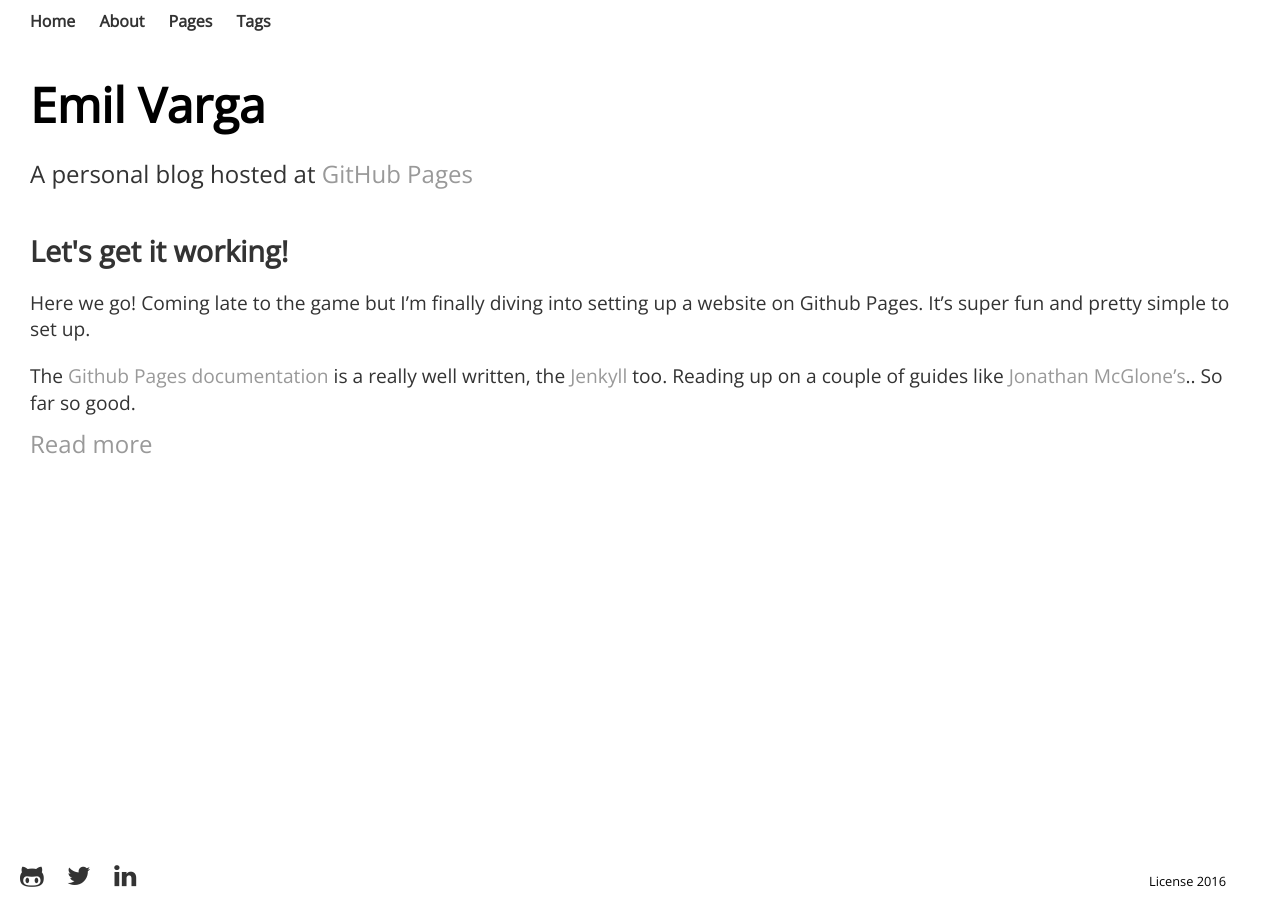
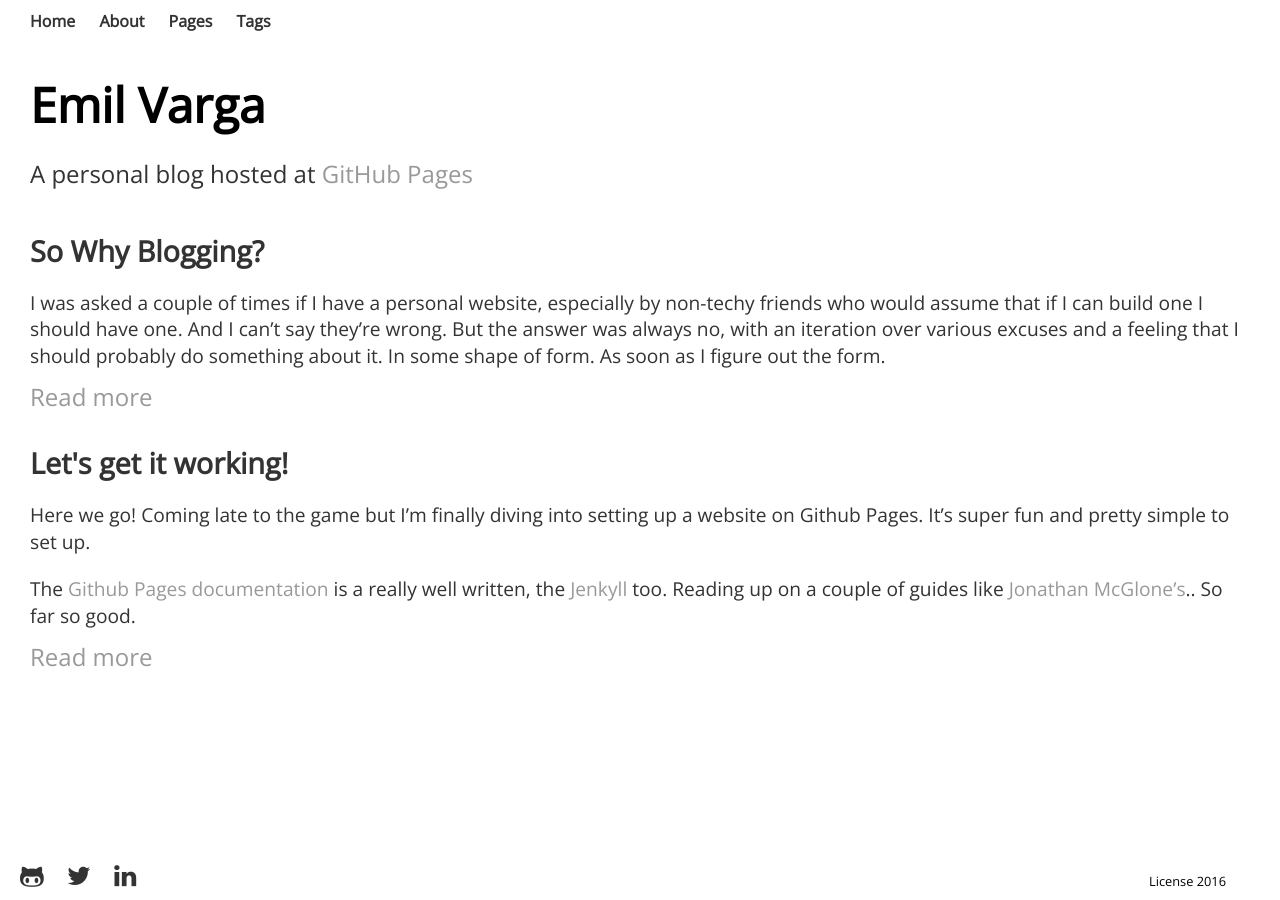
Before and after one commit to cogitor/cogitor.github.io, a Jekyll site: the page built from index.md, in a window 1280 px wide. Built offline with Jekyll 4.4.1, drawn with Linux system fonts in a browser that asks for light colours; nearby versions of some CDN libraries; some web fonts are replaced; a style sheet for code colours, icons or effects is not loaded.

Commit message:
add today's blog post

```diff
--- /dev/null
+++ b/_posts/2016-02-28-so-why-blogging.md
@@ -0,0 +1,13 @@
+---
+title: So Why Blogging?
+date: 2016-02-28
+tags: [blog]
+---
+
+I was asked a couple of times if I have a personal website, especially by non-techy friends who would assume that if I can build one I should have one. And I can't say they're wrong. But the answer was always no, with an iteration over various excuses and a feeling that I should probably do something about it. In some shape of form. As soon as I figure out the form.
+
+<!--break-->
+
+The first idea that comes to mind is a personal weblog. After all, I do enjoy programming, solving problems and learning about technologies - presumably the same as others who blog about it. My excuse was that I didn't feel that I have the writing skills. You might know the feeling - you enjoy the resonance of the words in your head while reading through someone else's work and wish you could write as good. But instead of trying it I was telling myself that I'm a developer, that writing essays is not exactly my forté. Forgetting that only by practice one can excel and that communication skills are key skills for engineers. Just the same as a full list of other [Soft Skills](http://competency-matrix.blogspot.ie/2009/01/competency-matrix.html).
+
+After listening through a Software Engineering Radio [podcast](http://www.se-radio.net/2015/12/se-radio-episode-245-john-sonmez-on-marketing-yourself-and-managing-your-career/) interviewing [John Sonmez](http://simpleprogrammer.com/), I realised that I should actually sit down and start writing. And you might want to do so as well, if you haven't already.
--- a/index.md
+++ b/index.md
@@ -6,7 +6,7 @@ title: Emil Varga
 A personal blog hosted at [GitHub Pages](https://github.com/cogitor/cogitor.github.io)
 
 <ul class="latest">
-  {% for post in site.posts limit 4 %}
+  {% for post in site.posts limit 5 %}
     <li>
       <h2>{{ post.title }}</h2>
       {{ post.content | split:'<!--break-->' | first }}
--- a/tags/index.html
+++ b/tags/index.html
@@ -3,13 +3,12 @@ title: Posts By Tag
 ---
 <h1>{{page.title}}</h1>
 <ul class="tag_box inline">
-  {% assign tags_list = site.tags %}
-  {% for tag in tags_list %}
+  {% for tag in site.tags reversed %}
     <li><a href="/tags/#{{ tag[0] }}-ref">{{ tag[0] }} </a></li>
   {% endfor %}
 </ul>
 
-{% for tag in site.tags %}
+{% for tag in site.tags reversed %}
   <h2 id="{{ tag[0] }}-ref">{{ tag[0] }}</h2>
   <ul class="posts">
   {% assign pages_list = tag[1] %}
```
